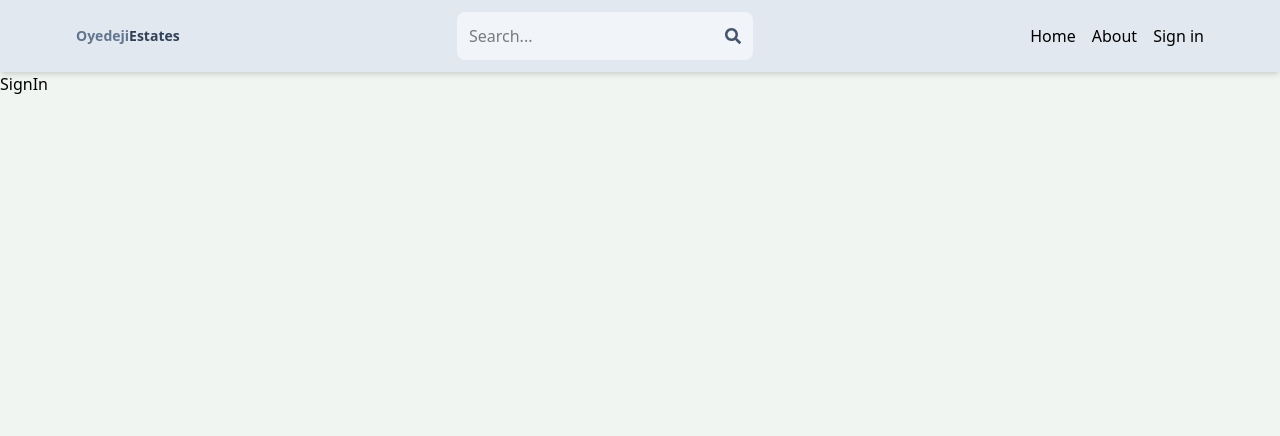
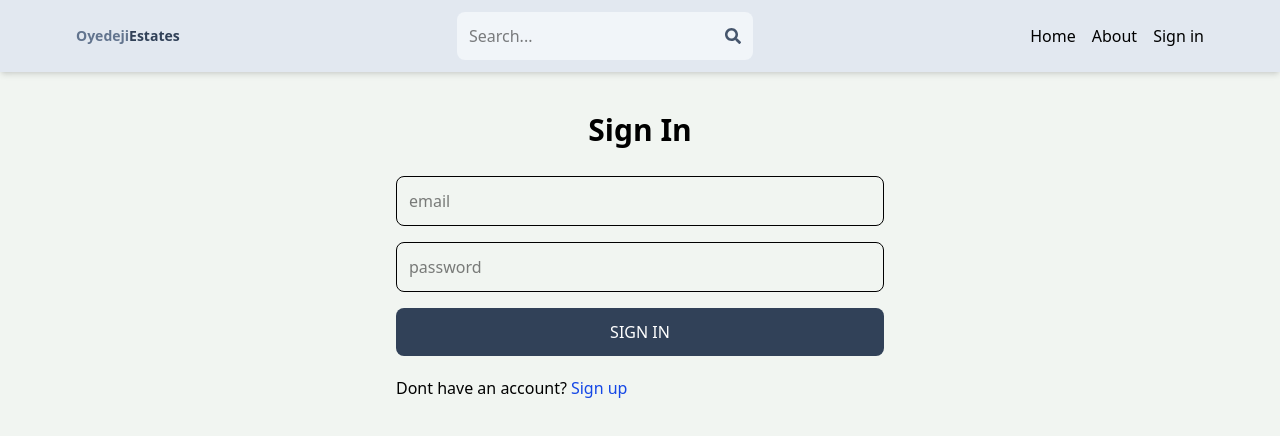
Before and after one commit to OyedejiDev/client, a React (Vite) app in the folder client/: page /sign-in in a window 1280 px wide. Shown: the top 436 px of the page. Built offline with nearby package versions, Linux system fonts and the light colour scheme.

Commit message:
complete sign in page functionality

```diff
--- a/client/src/pages/SignIn.jsx
+++ b/client/src/pages/SignIn.jsx
@@ -1,9 +1,72 @@
-import React from 'react'
+import { useState } from 'react';
+import { Link, useNavigate } from 'react-router-dom';
 
 export default function SignIn() {
+  const [formData, setFormData] = useState({});
+  const [error, setError] = useState(null);
+  const [loading, setLoading] = useState(false);
+  const navigate = useNavigate();
+  const handleChange = ((e)=>{
+    setFormData({
+      ...formData,
+      [e.target.id]: e.target.value,
+    });
+  });
+
+  const handleSubmit = (async (e)=>{
+    e.preventDefault();
+
+    try {
+      setLoading(true);
+    const res = await fetch('/api/auth/signin',
+    {
+      method: 'POST',
+      headers: {
+        'Content-Type': 'application/json',
+      },
+      body: JSON.stringify(formData),
+    })
+    const data = await res.json();
+    if (data.success === false) {
+      setLoading(false);
+      setError(data.message);
+      return;
+    }
+    setLoading(false);
+    setError(null);
+    navigate('/');
+
+    } catch (error) {
+      setLoading(false);
+      setError(error.message);
+    }
+
+
+
+
+
+  });
+
+
   return (
-    <div>
-      SignIn
+    <div className='p-3 max-w-lg mx-auto'>
+      <h1 className='text-3xl text-center font-semibold my-7'>Sign In</h1>
+
+      <form onSubmit={handleSubmit} className='flex flex-col gap-4'>
+        <input type="email" placeholder='email' className='border p-3 rounded-lg'id='email'onChange={handleChange}/>
+        <input type="password" placeholder='password' className='border p-3 rounded-lg'id='password'onChange={handleChange}/>
+        <button disabled={loading} className='bg-slate-700 text-white p-3 rounded-lg uppercase hover:opacity-95 disabled:opacity-80'>
+          {loading ? 'Loading...' : 'Sign In'}
+        </button>
+      </form>
+
+      <div className='flex gap-1 mt-5'>
+        <p>Dont have an account?</p>
+        <Link to={'/sign-up'}>
+        <span className='text-blue-700'>Sign up</span>
+        </Link>
+      </div>
+      {error && <p className='text-red-500 mt-5'>{error}</p>}
     </div>
   )
 }
```
